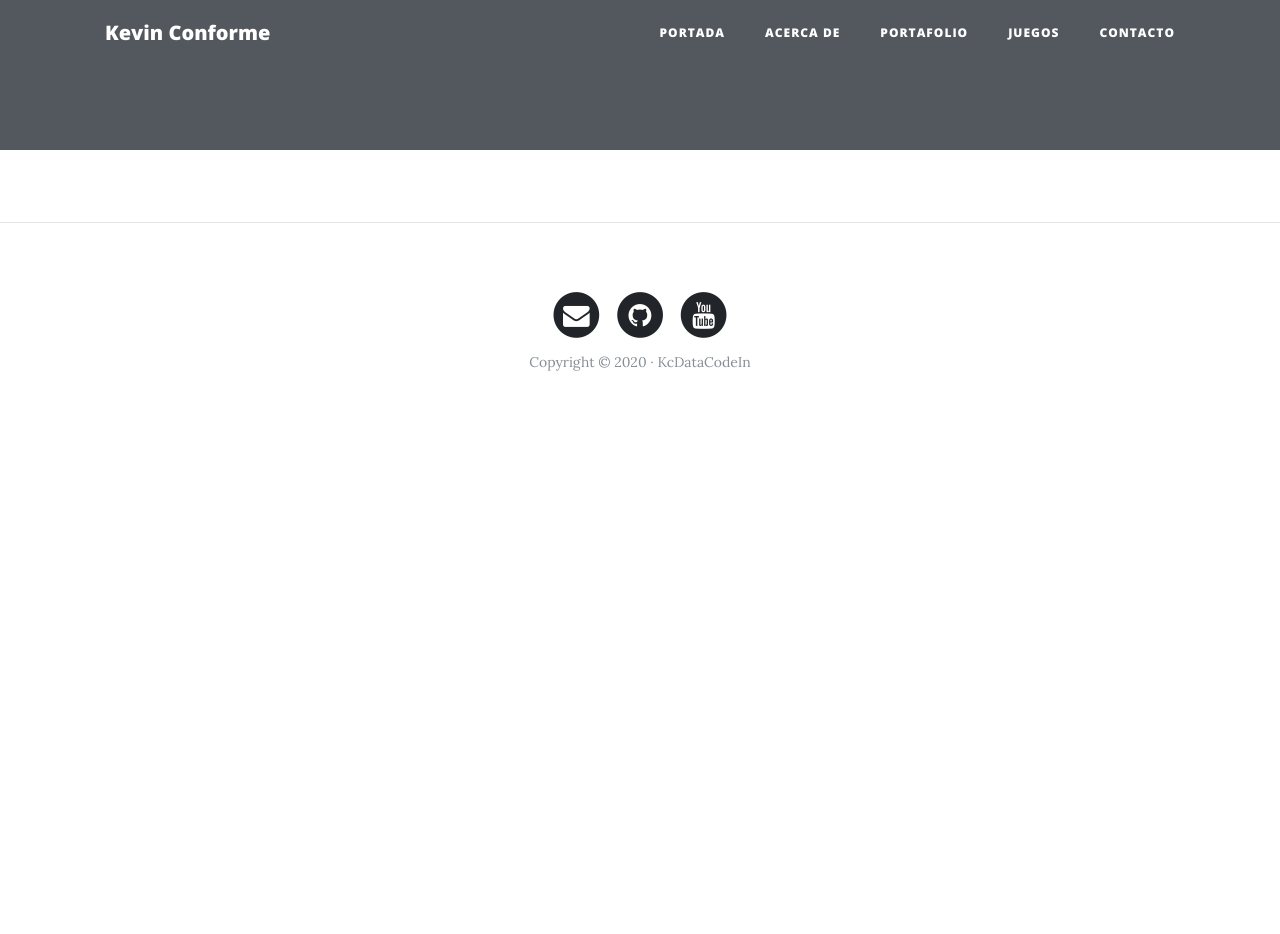
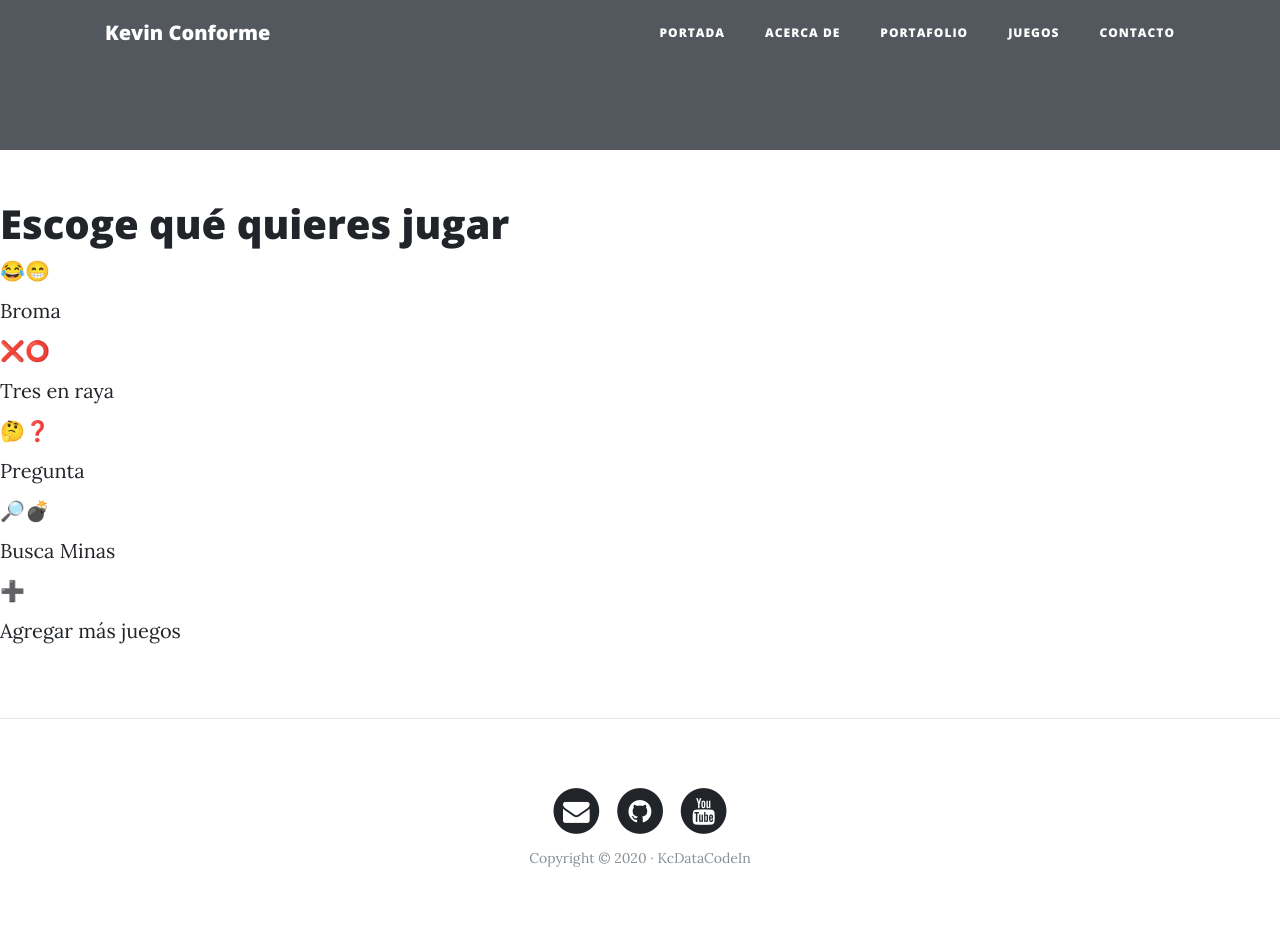
Before and after one commit to KevinConforme/Web-Personal-Django3, a Django app: template WebPersonal/core/templates/core/juego.html in a window 1280 px wide. Before the commit the page ends 371 px from the top, so only its background shows below. Run offline with Django 3.2, Linux system fonts and the light colour scheme; the template is opened without the code that fills it, so the values that code supplies are empty; some libraries are stand-ins or nearby versions.

Commit message:
Update juego.html

```diff
--- a/WebPersonal/core/templates/core/juego.html
+++ b/WebPersonal/core/templates/core/juego.html
@@ -1,29 +1,40 @@
 {% extends 'core/base.html' %}
-{% block title %} Acerca de {% endblock %}
-<!DOCTYPE html>
-<html lang="es">
-<head>
-  <meta http-equiv="CONTENT-TYPE" content="text/html; charset=UTF-8">
-  <meta name="viewport" content="width=device-width, initial-scale=1.0">
+{% load static %}
+
+{% block title %}Juego{% endblock %}
+
+{% block extra_css %}
 <style>
-    body {
+  /* Asegura que la barra fija tenga contraste y no tape el contenido */
+  #mainNav {
+    background-color: #ffffff;
+    border-bottom: 1px solid #e0e0e0;
+  }
+
+  #mainNav .navbar-brand,
+  #mainNav .nav-link {
+    color: #212529 !important;
+  }
+
+  #mainNav .nav-link:hover,
+  #mainNav .navbar-brand:hover {
+    color: #1b5e20 !important;
+  }
+
+  /* Contenedor principal de la página de juegos */
+  .seccion-juegos {
     display: flex;
     flex-direction: column;
     justify-content: flex-start;
-      padding-top: 44px;
     align-items: center;
-      min-height: 100vh;
-      margin: 0;
-      padding-left: 16px;
-      padding-right: 16px;
-      padding-bottom: 64px;
-      box-sizing: border-box;
-      font-family: system-ui, -apple-system, sans-serif;
+    padding: 95px 16px 64px 16px;
+    min-height: 80vh;
     background-color: #f6f9f6;
     color: #222;
+    font-family: system-ui, -apple-system, sans-serif;
   }
 
-    h1 {
+  .seccion-juegos h1 {
     font-size: 1.65rem;
     font-weight: 700;
     margin-top: 0;
@@ -33,14 +44,14 @@
     letter-spacing: -0.01em;
   }
 
-    .contenedor {
+  .seccion-juegos .contenedor {
     width: 100%;
     max-width: 95%;
     display: flex;
     justify-content: center;
   }
 
-    .tabla {
+  .seccion-juegos .tabla {
     display: grid;
     grid-template-columns: repeat(auto-fit, minmax(125px, 1fr));
     gap: 24px 28px;
@@ -49,7 +60,7 @@
     width: 100%;
   }
 
-    .tarjeta-juego {
+  .seccion-juegos .tarjeta-juego {
     display: flex;
     flex-direction: column;
     align-items: center;
@@ -58,7 +69,7 @@
     border-radius: 14px;
   }
 
-    .emoji-link {
+  .seccion-juegos .emoji-link {
     display: inline-flex;
     align-items: center;
     justify-content: center;
@@ -75,22 +86,22 @@
     transition: transform 0.18s ease, background-color 0.18s ease, box-shadow 0.18s ease;
   }
 
-    .emoji-link:hover {
+  .seccion-juegos .emoji-link:hover {
     background-color: #e8f5e9;
     transform: translateY(-3px);
     box-shadow: 0 7px 16px rgba(27, 94, 32, 0.14);
   }
 
-    .emoji-link:active {
+  .seccion-juegos .emoji-link:active {
     transform: translateY(0);
   }
 
-    .emoji-link:focus-visible {
+  .seccion-juegos .emoji-link:focus-visible {
     outline: 3px solid #66bb6a;
     outline-offset: 3px;
   }
 
-    p {
+  .seccion-juegos p {
     margin: 0;
     font-size: 1rem;
     color: #2c352d;
@@ -98,20 +109,23 @@
     line-height: 1.3;
   }
 
-    .btn-agregar .emoji-link {
+  .seccion-juegos .btn-agregar .emoji-link {
     border-style: dashed;
     background-color: #fafdfb;
     color: #2e7d32;
     box-shadow: none;
   }
 
-    .btn-agregar .emoji-link:hover {
+  .seccion-juegos .btn-agregar .emoji-link:hover {
     background-color: #edf7ed;
   }
 </style>
-  <title>Juegos</title>
-</head>
-<body>
+{% endblock %}
+
+{% block masthead %}{% endblock %}
+
+{% block content %}
+<div class="seccion-juegos">
   <h1>Escoge qué quieres jugar</h1>
 
   <div class="contenedor">
@@ -149,5 +163,5 @@
 
     </div>
   </div>
-</body>
-</html>
+</div>
+{% endblock %}
```
Lines whose indentation alone changed are shown as unchanged.
